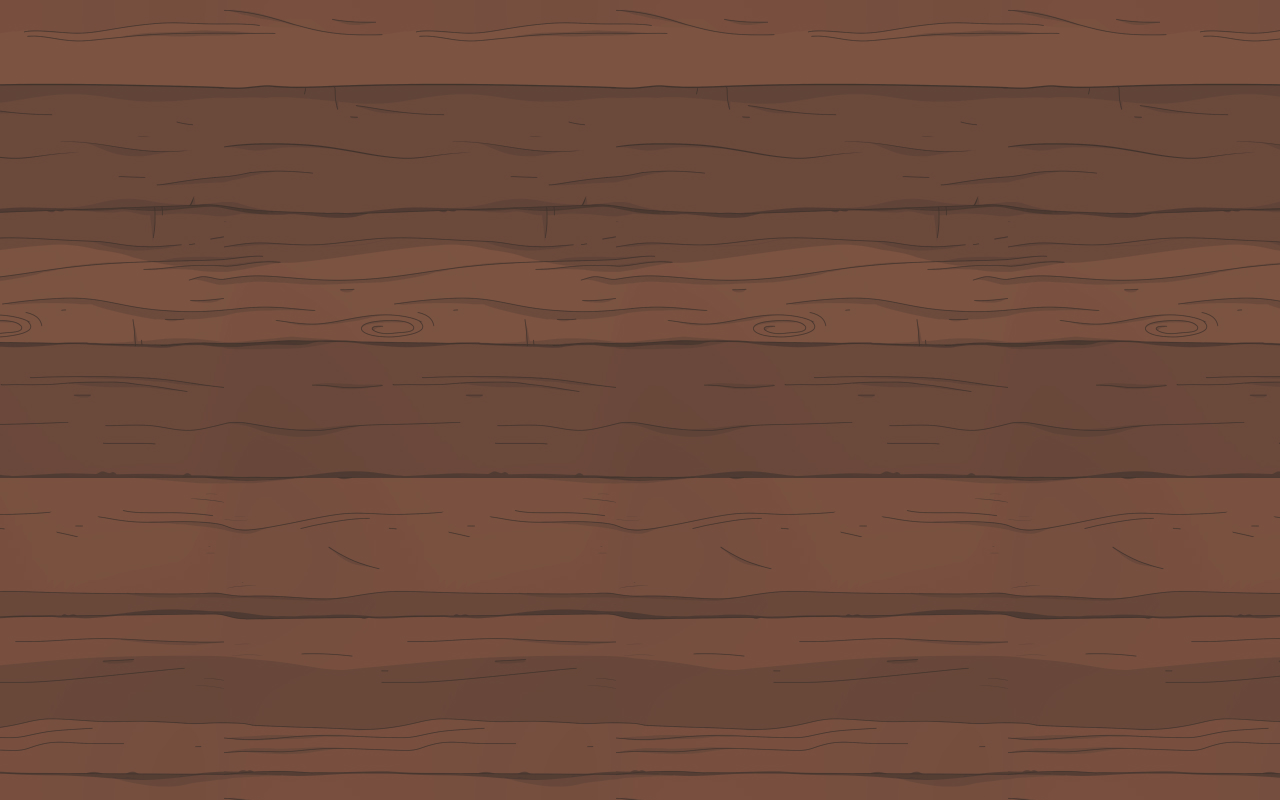
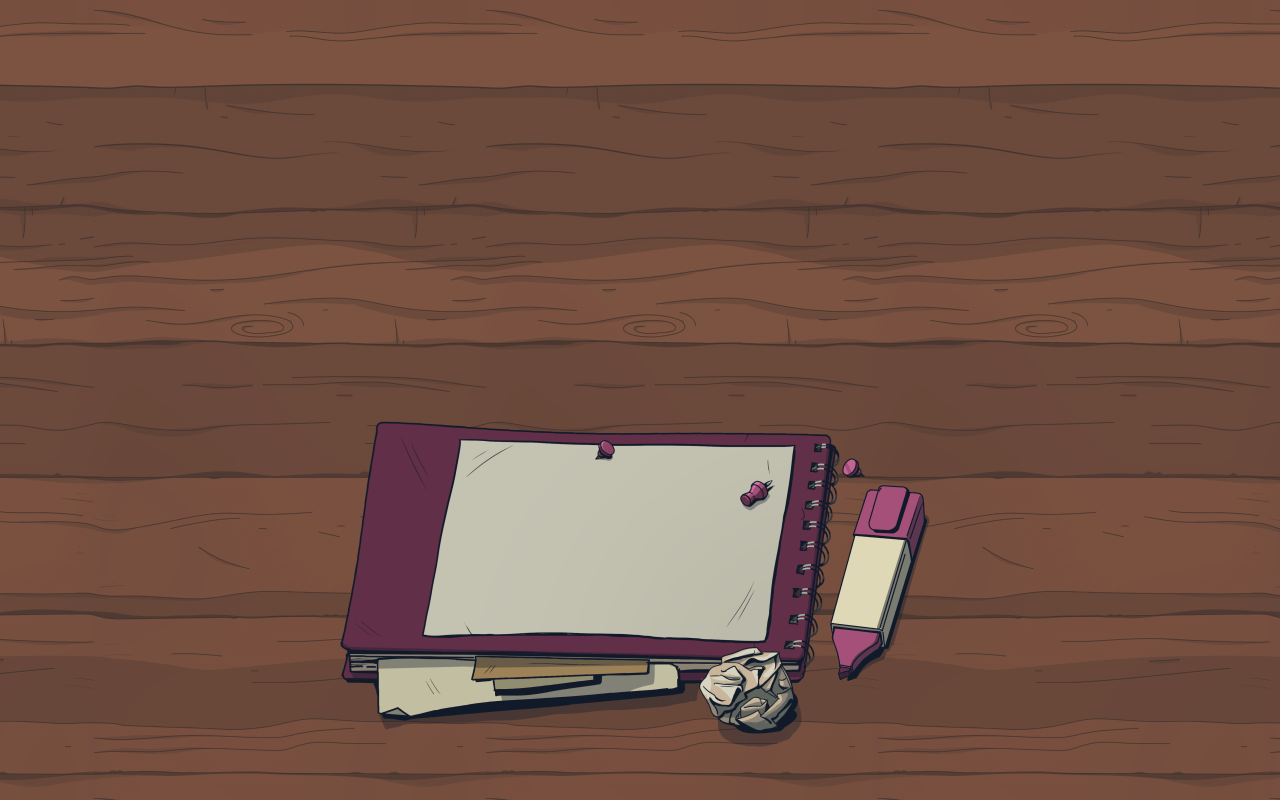
Before and after one commit to AurimasGaidys/table-website, a Next.js app in the folder aurimas-table/: page / in a window 1280 px wide. Shown: the top 800 px of the page. Built offline with nearby package versions, Linux system fonts and the light colour scheme.

Commit message:
Notebook added.

```diff
--- a/aurimas-table/app/page.tsx
+++ b/aurimas-table/app/page.tsx
@@ -8,18 +8,18 @@ export default function Home() {
   const { scrollYProgress } = useScroll();
   const yPosAnim = useTransform(
     scrollYProgress,
-    [0, 0.4, 1],
-    [100, -1500, -1500]
+    [0, 0.3, 0.4, 1],
+    [100, -700, -900, -1500]
   );
   const xPosAnim = useTransform(
     scrollYProgress,
-    [0, 0.1, 0.11, 0.3, 1],
-    [0, 0, 150, 170, 300]
+    [0, 0.2, 0.21, 0.6, 1],
+    [0, 0, 150, 170, 170]
   );
 
   const rotAnim = useTransform(
     scrollYProgress,
-    [0, 0.1, 0.11, 0.3, 0.31, 1],
+    [0, 0.2, 0.21, 0.6, 0.61, 1],
     [0, 0, -15, -15, 0, 0]
   );
 
--- /dev/null
+++ b/aurimas-table/components/tableV2/items/notebook.tsx
@@ -0,0 +1,21 @@
+
+export const Notebook = () => {
+  return (
+    <div className="relative flex flex-col items-start p-[10px] h-[347px]">
+      <div className="absolute left-[8px] z-40 ">
+        <div className="h-[65px]"></div>
+        <div className="relative bg-no-repeat h-[26px] w-[234px] bg-[url('/kd/rules_title.png')] bg-contain flex items-center justify-center"></div>
+        <div className="h-[25px]"></div>
+        <p
+          className={`text-[#1A222F] text-[14px] z-30  w-[280px]`}
+        >
+          {
+            "Lorem ipsum dolor sit amet, consectetur adipiscing elit. Convallis vestibulum augue massa sed aenean."
+          }
+        </p>
+      </div>
+      <div className="absolute left-[50%] -top-[0px] bg-bottom bg-no-repeat h-[347px] w-[590px] bg-[url('/kd/rules_header.png')] bg-cover z-20 -translate-x-[320px]"></div>
+      <div className="h-[10px]" />
+    </div>
+  );
+};
--- a/aurimas-table/components/tableV2/items/userContent.tsx
+++ b/aurimas-table/components/tableV2/items/userContent.tsx
@@ -6,7 +6,7 @@ export const UserContent = ({ name }: LeadListProps) => {
   return (
     <>
       <div
-        className="absolute left-[50%] top-[138px] bg-no-repeat w-[150px] h-[150px] bg-contain -translate-x-1/2 bg-[url('/kd/item_tag.png')]"
+        className="absolute left-[50%] top-[138px] bg-no-repeat w-[150px] h-[150px] bg-contain -translate-x-1/2 bg-[url('/kd/256.jpeg')]"
       ></div>
       <div
         className={`absolute left-[50%] top-[325px] -translate-x-1/2 z-40 text-[#1A222F] text-2xl`}
--- a/aurimas-table/components/tableV2/table.tsx
+++ b/aurimas-table/components/tableV2/table.tsx
@@ -5,6 +5,7 @@ import { ItemContent } from "./items/itemBag";
 import { UserContent } from "./items/userContent";
 import { PositionHelper } from "./helpers/positionHelper";
 import { Draggable } from "./helpers/draggable";
+import { Notebook } from "./items/notebook";
 
 const Table2 = (props: any) => {
   return (
@@ -12,10 +13,13 @@ const Table2 = (props: any) => {
       <PositionHelper x={0} y={100} rotation={0}>
         <UserContent name={"Aurimas"} />
       </PositionHelper>
-      <PositionHelper x={230} y={600} rotation={10}>
+      <PositionHelper x={230} y={600} rotation={15}>
         <Draggable>
           <ItemContent name={"Secret stuff"} />
         </Draggable>
+      </PositionHelper>
+      <PositionHelper x={-150} y={1300} rotation={0}>
+        <Notebook />
       </PositionHelper>
     </div>
   );
```
Also changed, not shown: aurimas-table/public/kd/256.jpeg (added).
